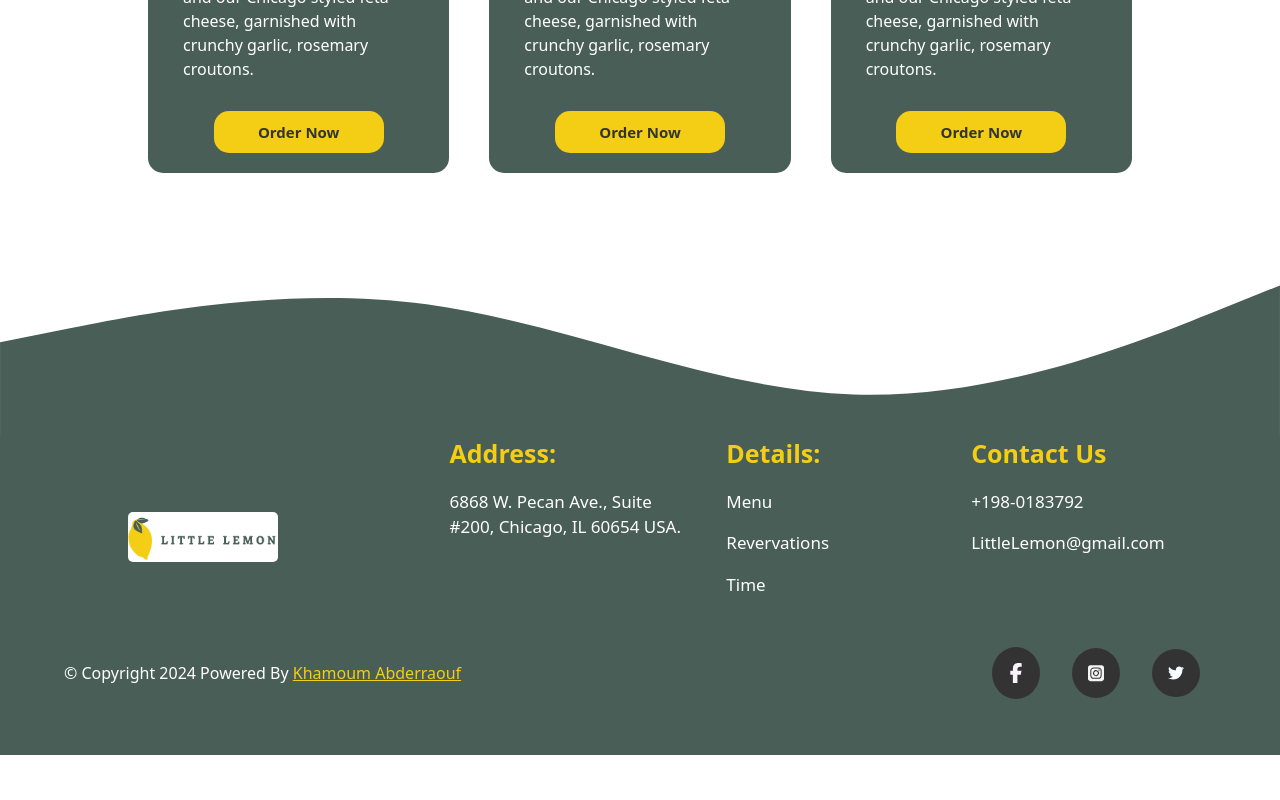
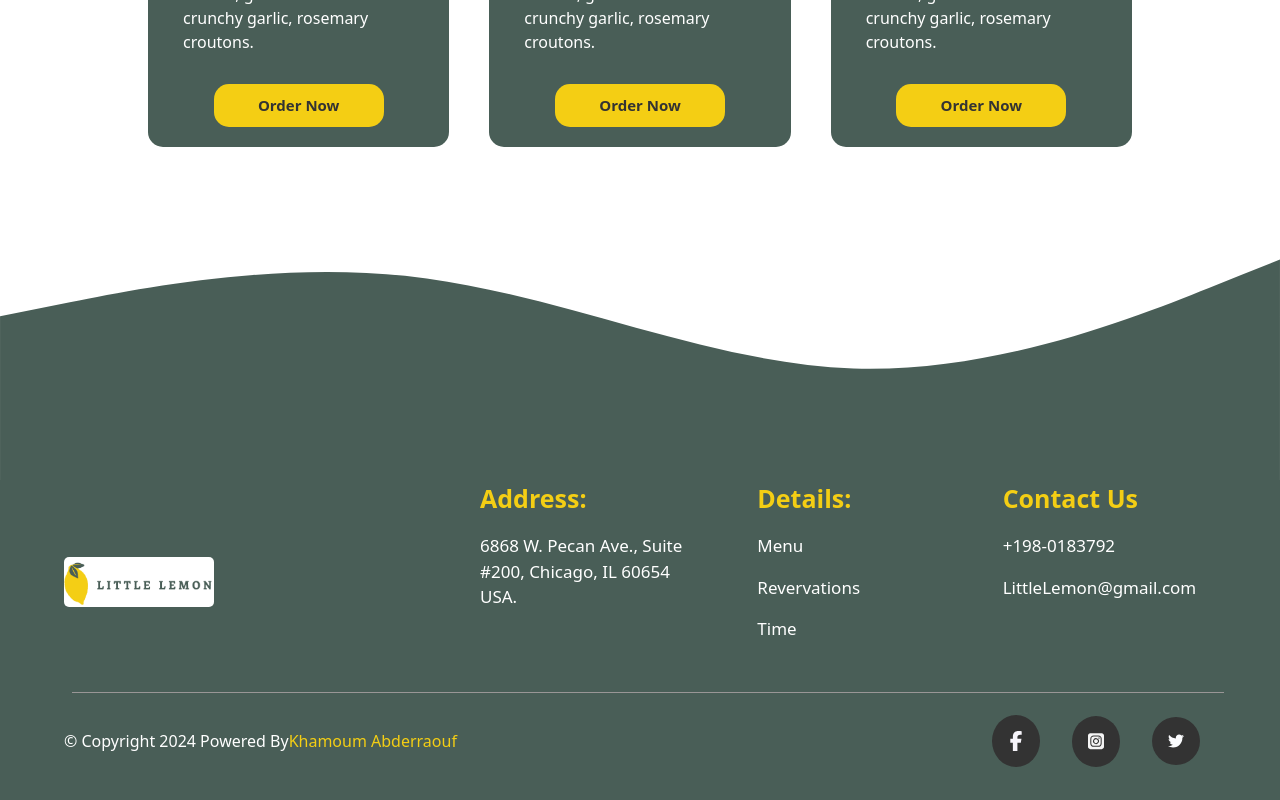
Before and after one commit to Abderaouf16/Coursera-Font-end-capstone-project, a React (Vite) app: page / in a window 1280 px wide. Shown: the part 1504-2304 px from the top of the page. Before the commit the page ends 2259 px from the top, so only its background shows below. Built offline with nearby package versions, Linux system fonts and the light colour scheme; a web font is replaced by a local one.

Commit message:
Feat: add responsive footer

```diff
--- a/src/Components/Main/Main.jsx
+++ b/src/Components/Main/Main.jsx
@@ -31,7 +31,7 @@ export default function Main() {
         </div>
       </div>
       <div class="hero-curve">
-        <svg xmlns="http://www.w3.org/2000/svg" viewBox="0 0 1440 280">
+        <svg xmlns="http://www.w3.org/2000/svg" viewBox="0 0 1440 250">
           <path
             fill="#495e57"
             fill-opacity="1"
@@ -110,7 +110,7 @@ export default function Main() {
       </section>
 
       <div class="reviews-curve">
-        <svg xmlns="http://www.w3.org/2000/svg" viewBox="0 0 1440 200">
+        <svg xmlns="http://www.w3.org/2000/svg" viewBox="0 0 1440 280">
           <path
             fill="#495e57"
             fill-opacity="1"
@@ -145,15 +145,17 @@ export default function Main() {
               </div>
             </div>
           </div>
+          <div class="line"></div>
           <div className="footer-socials">
             <div className="copyRights">
               <h1>
-                © Copyright 2024 Powered By{" "}
+                © Copyright 2024 Powered By
                 <a href="https://www.linkedin.com/in/abderaouf-khamoum-657527260/">
                   Khamoum Abderraouf
-                </a>{" "}
+                </a>
               </h1>
             </div>
+
             <div className="socialMedia">
               <div className="facebook">
                 <NavLink className="">
--- a/src/Components/Main/main.css
+++ b/src/Components/Main/main.css
@@ -21,7 +21,7 @@
   display: flex;
   align-items: center;
   justify-content: center;
-  padding-top: 10rem;
+  padding-top: 5rem;
 }
 
 .hero_container {
@@ -258,130 +258,143 @@
   display: flex;
 }
 
-
 /* footer */
 
-
-.footer{
+.footer {
   background-color: #495e57;
   height: 40vh;
   padding-bottom: 3rem;
   color: white;
 }
 
-.footer-container{
+.footer-container {
   height: 100%;
-  width:  90%;
+  width: 90%;
   margin: auto;
-
 }
 
-.footer-details-container{
+.footer-details-container {
   width: 100%;
-  height:  75%;
+  height: 75%;
   display: flex;
   justify-content: space-between;
 }
-.footer-logo{
+.footer-logo {
+  flex: 1;
   display: flex;
   align-items: center;
 }
-.footer-logo img{
-   margin-left: 4rem;
-
+.footer-logo img {
   border-radius: 5px;
-
 }
-.footer-details{
+.footer-details {
+  flex: 2;
   display: flex;
   justify-content: center;
 }
 
-.footer-details h1{
+.footer-details h1 {
   font-size: 25px;
   font-weight: 600;
   margin-bottom: 1rem;
   color: #f4ce14;
 }
 
-.footer-details p{
+.footer-details p {
   font-size: 17px;
   font-weight: 400;
   margin-bottom: 1rem;
   cursor: pointer;
-
 }
-.footer-details p:hover{
-  color:#f4ce14;
-
+.footer-details p:hover {
+  color: #f4ce14;
 }
-.adress{
+.adress {
   display: flex;
   flex-direction: column;
   flex: 1;
   margin-right: 2rem;
+  margin-left: 2rem;
 }
 
-.details{
+.details {
+  display: flex;
+  flex-direction: column;
   flex: 1;
+  margin-right: 2rem;
+  margin-left: 2rem;
 }
 .details li {
   font-size: 17px;
   font-weight: 400;
   margin-bottom: 1rem;
   cursor: pointer;
-
 }
 
 .details li:hover {
-  color:#f4ce14;
+  color: #f4ce14;
   text-decoration: underline;
 }
-.contactUs{
+.contactUs {
+  display: flex;
+  flex-direction: column;
   flex: 1;
 }
-.footer-socials{
-  height: 25%;
+.footer-socials {
+  height: 30%;
   width: 100%;
   display: flex;
   justify-content: space-between;
 }
-.copyRights{
+.copyRights {
   flex: 1;
   display: flex;
   align-items: center;
   justify-content: start;
 }
-.copyRights a{
+.copyRights a {
   color: #f4ce14;
+}
+.copyRights a:hover {
   text-decoration: underline;
 }
-.socialMedia{
+
+.line {
+  margin: 0.5rem;
+  width: 100%; /* Adjust the width of the line as needed */
+  height: 1px; /* Adjust the thickness of the line as needed */
+  background-color: rgb(
+    153,
+    150,
+    150
+  ); /* Adjust the color of the line as needed */
+}
+.socialMedia {
   display: flex;
   justify-content: end;
   align-items: center;
   flex: 1;
   width: 100%;
-
-
 }
 .socialMedia svg {
   width: 1rem;
 }
-.facebook, .instagram, .twitter{
+.facebook,
+.instagram,
+.twitter {
   padding: 1rem;
   margin: 1rem;
   background-color: #333333;
   border-radius: 50%;
   transition: all 0.2s ease-in-out;
-
 }
-.facebook:hover, .instagram:hover, .twitter:hover{
+.facebook:hover,
+.instagram:hover,
+.twitter:hover {
   background-color: var(--col-yellow);
 }
-.facebook svg{
+.facebook svg {
   height: 20px;
-
 }
 .facebook:hover svg path {
   fill: var(--col-dark); /* Replace with the desired hover color */
@@ -392,3 +405,39 @@ background-color: var(--col-yellow);
 .twitter:hover svg path {
   fill: var(--col-dark); /* Replace with the desired hover color */
 }
+
+@media (max-width: 700px) {
+  .footer {
+    height: auto;
+  }
+
+  .footer-container {
+    margin: auto;
+  }
+
+  .footer-logo {
+    display: none;
+  }
+  .footer-details {
+    flex-direction: column;
+  }
+  .adress,
+  .details,
+  .contactUs {
+    text-align: center;
+    margin: 0px;
+    margin-top: 1.5rem;
+    margin-bottom: 1.5rem;
+    align-items: center;
+  }
+
+  .footer-socials {
+    margin-top: 4rem;
+    flex-direction: column;
+    text-align: center;
+  }
+  .socialMedia {
+    justify-content: center;
+    margin-top: 2rem;
+  }
+}
```
Lines whose indentation alone changed are shown as unchanged.
